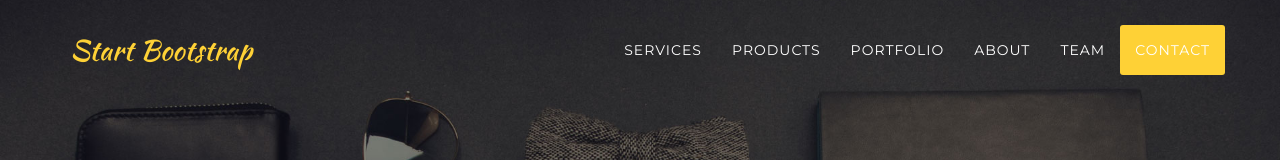
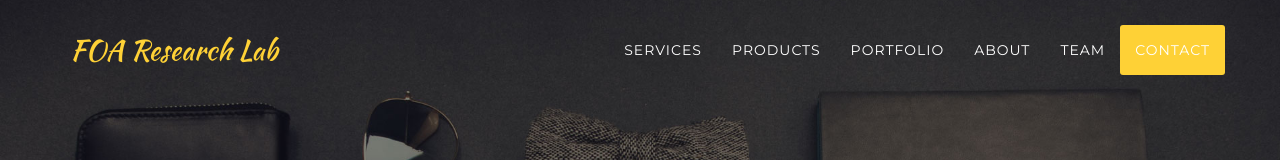
Before and after one commit to intervals-mining-lab/foarlab.org, a plain HTML site: page index.html in a window 1280 px wide. Shown: the top 160 px of the page. Drawn offline with nearby package versions, Linux system fonts and the light colour scheme; a web font is replaced by a local one.

Commit message:
Update index.html

```diff
--- a/index.html
+++ b/index.html
@@ -9,7 +9,7 @@
     <meta name="description" content="">
     <meta name="author" content="">
 
-    <titleFOA Research Laboratory</title>
+    <title>FOA Research Laboratory</title>
 
     <!-- Bootstrap Core CSS -->
     <link href="css/bootstrap.min.css" rel="stylesheet">
@@ -46,7 +46,7 @@
                     <span class="icon-bar"></span>
                     <span class="icon-bar"></span>
                 </button>
-                <a class="navbar-brand page-scroll" href="#page-top">Start Bootstrap</a>
+                <a class="navbar-brand page-scroll" href="#page-top">FOA Research Lab</a>
             </div>
 
             <!-- Collect the nav links, forms, and other content for toggling -->
```
